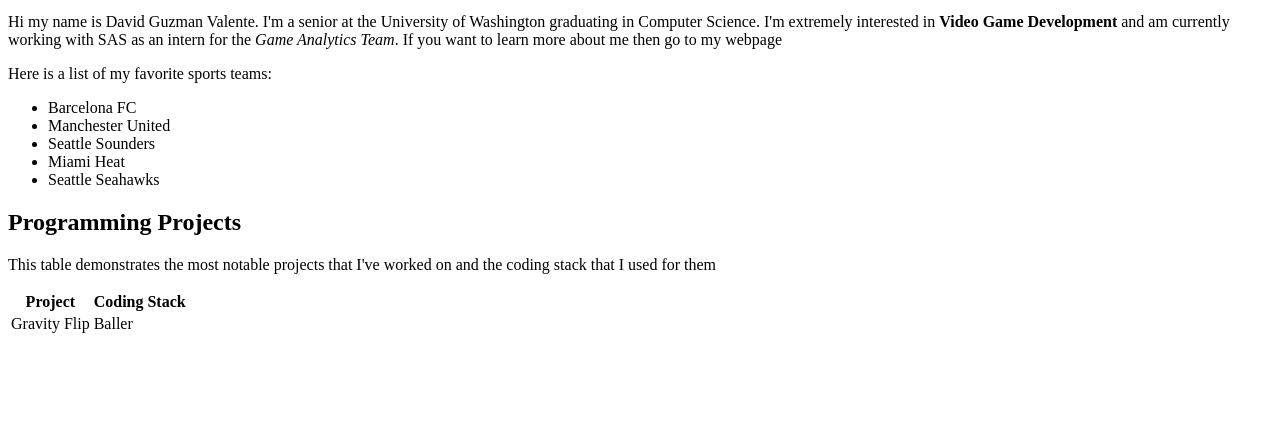
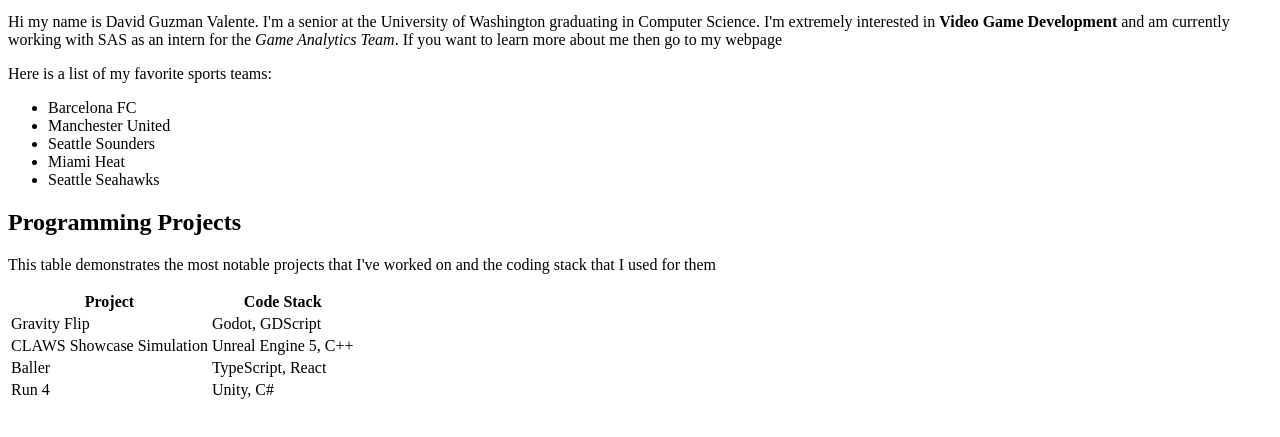
Before and after one commit to dguzval/activity-github-webpage, a plain HTML site: page index.html in a window 1280 px wide. Shown: the part 85-522 px from the top of the page. Drawn offline with Linux system fonts and the light colour scheme.

Commit message:
Update index.html

```diff
--- a/index.html
+++ b/index.html
@@ -20,17 +20,28 @@
 
     <p>This table demonstrates the most notable projects that I've worked on and the coding stack that I used for them</p>
 
-    <table>
+     <table>
       <tr>
         <th>Project</th>
-        <th>Coding Stack</th>
+        <th>Code Stack</th>
       </tr>
       <tr>
         <td>Gravity Flip</td>
+        <td>Godot, GDScript</td>
+      </tr>
+      <tr>
+        <td>CLAWS Showcase Simulation</td>
+        <td>Unreal Engine 5, C++</td>
+      </tr>
+      <tr>
         <td>Baller</td>
-        <td></td>
+        <td>TypeScript, React</td>
       </tr>
-
+      <tr>
+        <td>Run 4</td>
+        <td>Unity, C#</td>
+      </tr>
+    </table>
 
     </table>
 
```
